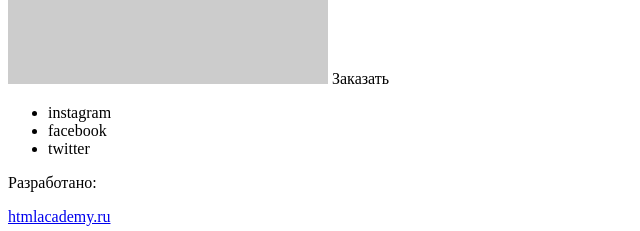
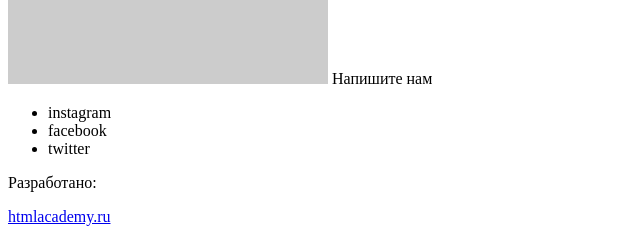
Before and after one commit to SergWulf/668021-mishka, a website: page source/index.html in a window 1280 px wide. Shown: the part 1797-2028 px from the top of the page, 0-640 px from the left. Drawn offline with Linux system fonts and the light colour scheme; placeholder pictures from the web are drawn by us.

Commit message:
Исправил название кнопки

```diff
--- a/source/index.html
+++ b/source/index.html
@@ -121,7 +121,7 @@
           </li>
         </ul>
         <img class="contacts-of-company__map" src="http://placehold.it/320x457" width="320" height="457">
-        <a class="contacts-of-company__write_us btn">Заказать</a>
+        <a class="contacts-of-company__write_us btn">Напишите нам</a>
       </section>
     </main>
     <footer class="main-footer">
```
